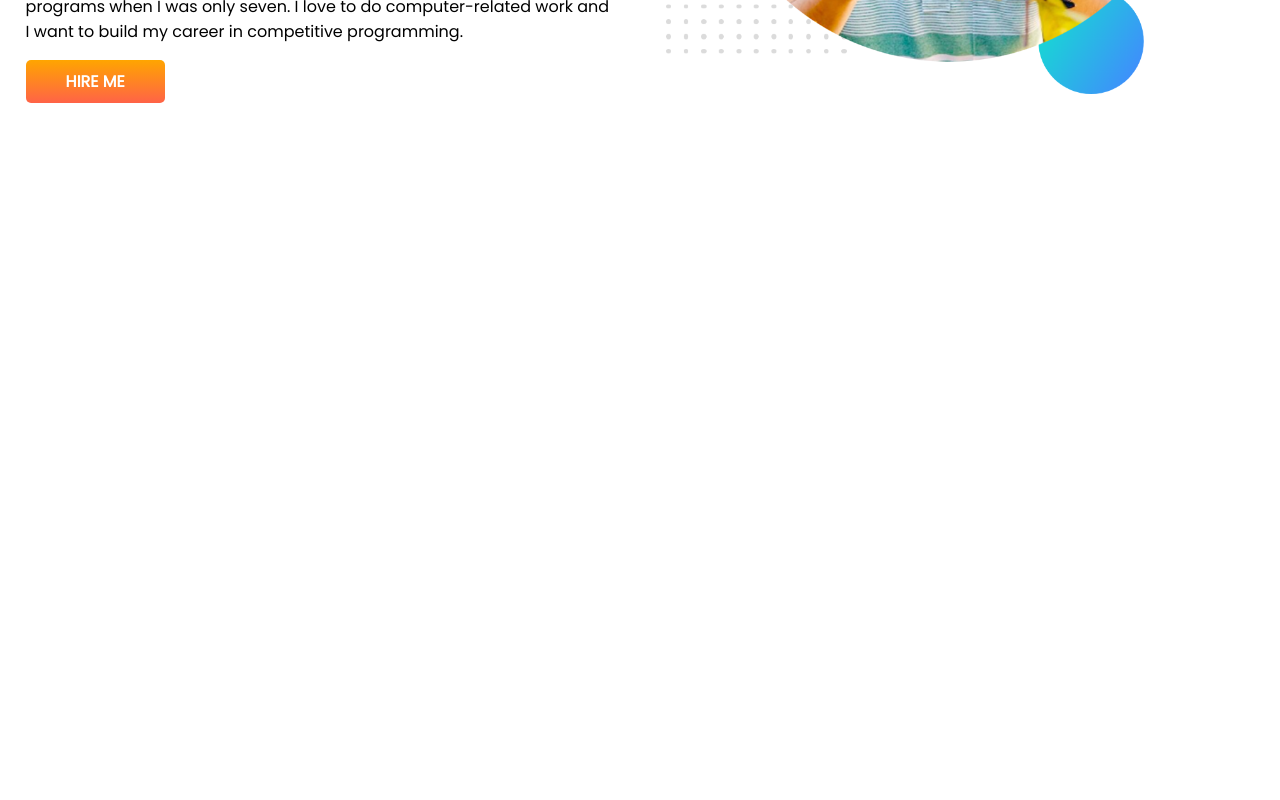
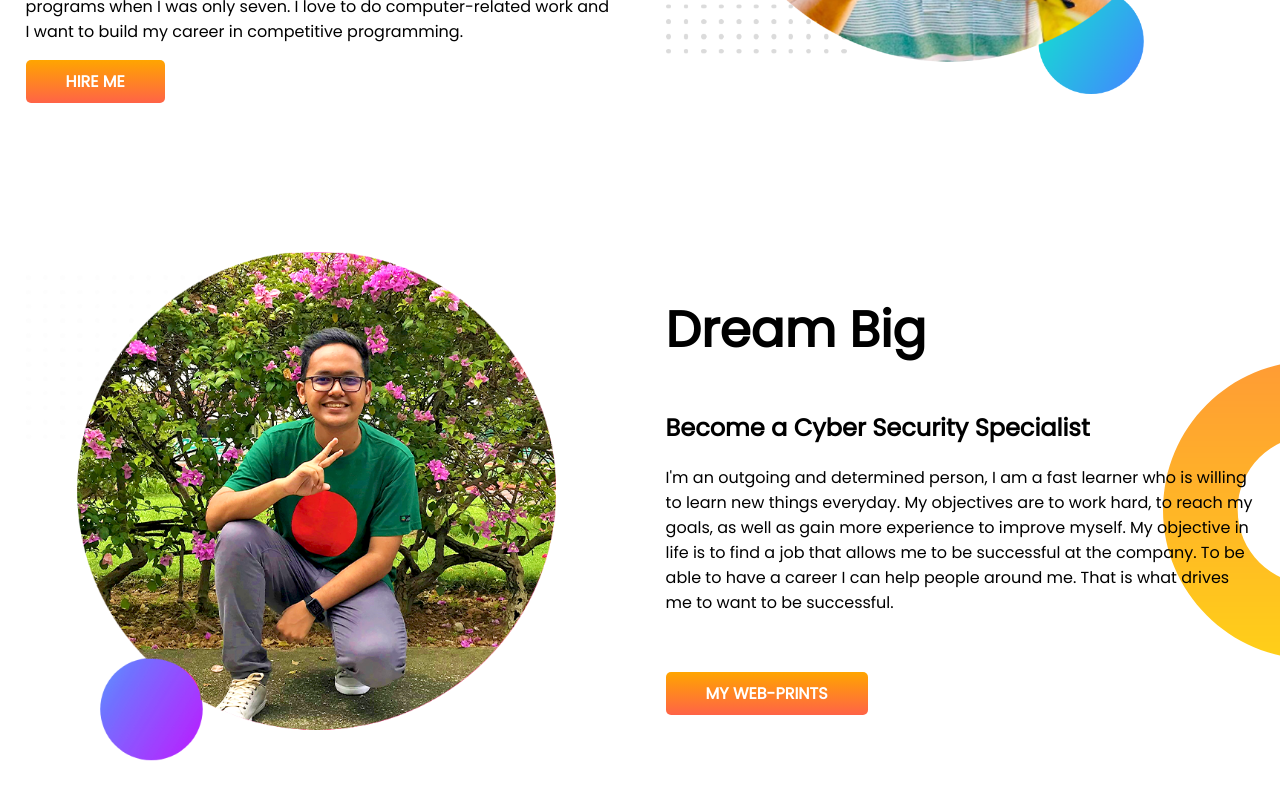
Before and after one commit to AbhishekKaisar/developer-portfolio, a plain HTML site: page index.html in a window 1280 px wide. Shown: the part 458-1258 px from the top of the page. Before the commit the page ends 800 px from the top, so only its background shows below. Drawn offline with Linux system fonts and the light colour scheme.

Commit message:
second-part

```diff
--- a/index.html
+++ b/index.html
@@ -27,6 +27,21 @@
             <img src="images/web-img1.png" alt="">
         </div>
     </section>
+    <section class="dream-big">
+        <div class="half-width">
+            <img src="images/web-img2.png" alt="">
+        </div>
+        <div class="half-width">
+            <h1>Dream Big</h1>
+            <h2>Become a Cyber Security Specialist</h2>
+            <p>I'm an outgoing and determined person, I am a fast learner who is willing to learn new things everyday.
+                My objectives are to work hard, to reach my goals, as well as gain more experience to improve myself. My
+                objective in life is to find a job that allows me to be successful at the company. To be able to have a
+                career I can help people around me. That is what drives me to want to be successful.</p> <br><br>
+            <a class="link-button" target="_blank" href="https://linktr.ee/abhishekkaisar">MY WEB-PRINTS</a>
+        </div>
+
+    </section>
 </body>
 
 </html>
--- a/style.css
+++ b/style.css
@@ -13,6 +13,7 @@ h1 {
 
 section {
     display: flex;
+    margin-bottom: 100px;
 }
 
 .half-width {
@@ -38,3 +39,9 @@ section {
     background-image: url(images/top-banner.png);
     background-repeat: no-repeat;
 }
+
+.dream-big {
+    background-image: url(images/dream-bg.png);
+    background-repeat: no-repeat;
+    background-position: right;
+}
```
